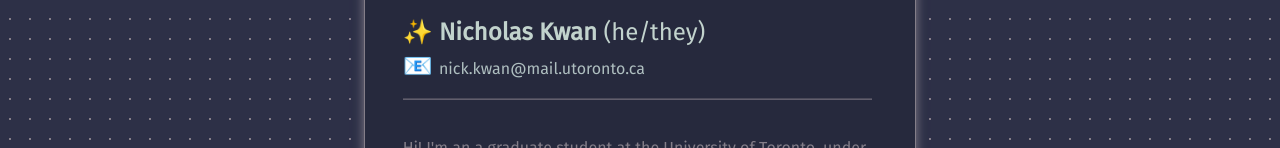
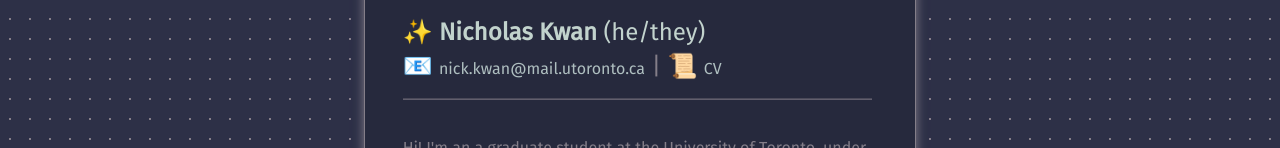
Before and after one commit to horribleslug/horribleslug.github.io, a plain HTML site: page index.html in a window 1280 px wide. Shown: the part 271-419 px from the top of the page. Drawn offline with Linux system fonts and the light colour scheme.

Commit message:
updated halloween!

```diff
--- a/index.html
+++ b/index.html
@@ -19,7 +19,7 @@
                 ✨ Nicholas Kwan <span class="notbold">(he/they)</span>
               </h1>
               <h2>
-                📧 <font size="-0.5"><a href="mailto:nick.kwan@mail.utoronto.ca">nick.kwan@mail.utoronto.ca</a></font>
+                📧 <font size="-0.5"><a href="mailto:nick.kwan@mail.utoronto.ca">nick.kwan@mail.utoronto.ca</a></font> | 📜 <font size="-0.5"><a href="cv.pdf">CV</a></font>
               </h2>
               <br>
               <main>
```
Also changed, not shown: 1 other file.
